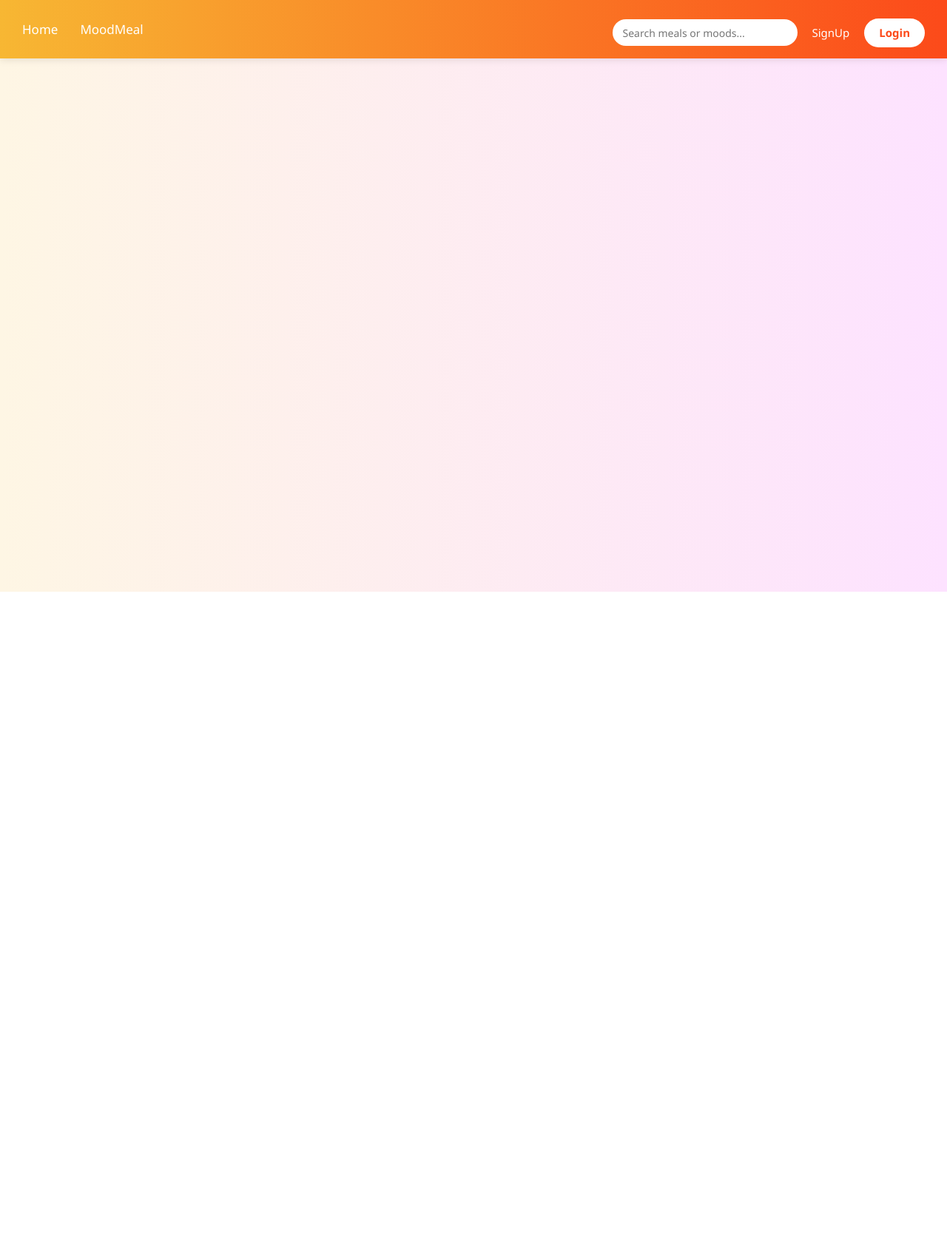
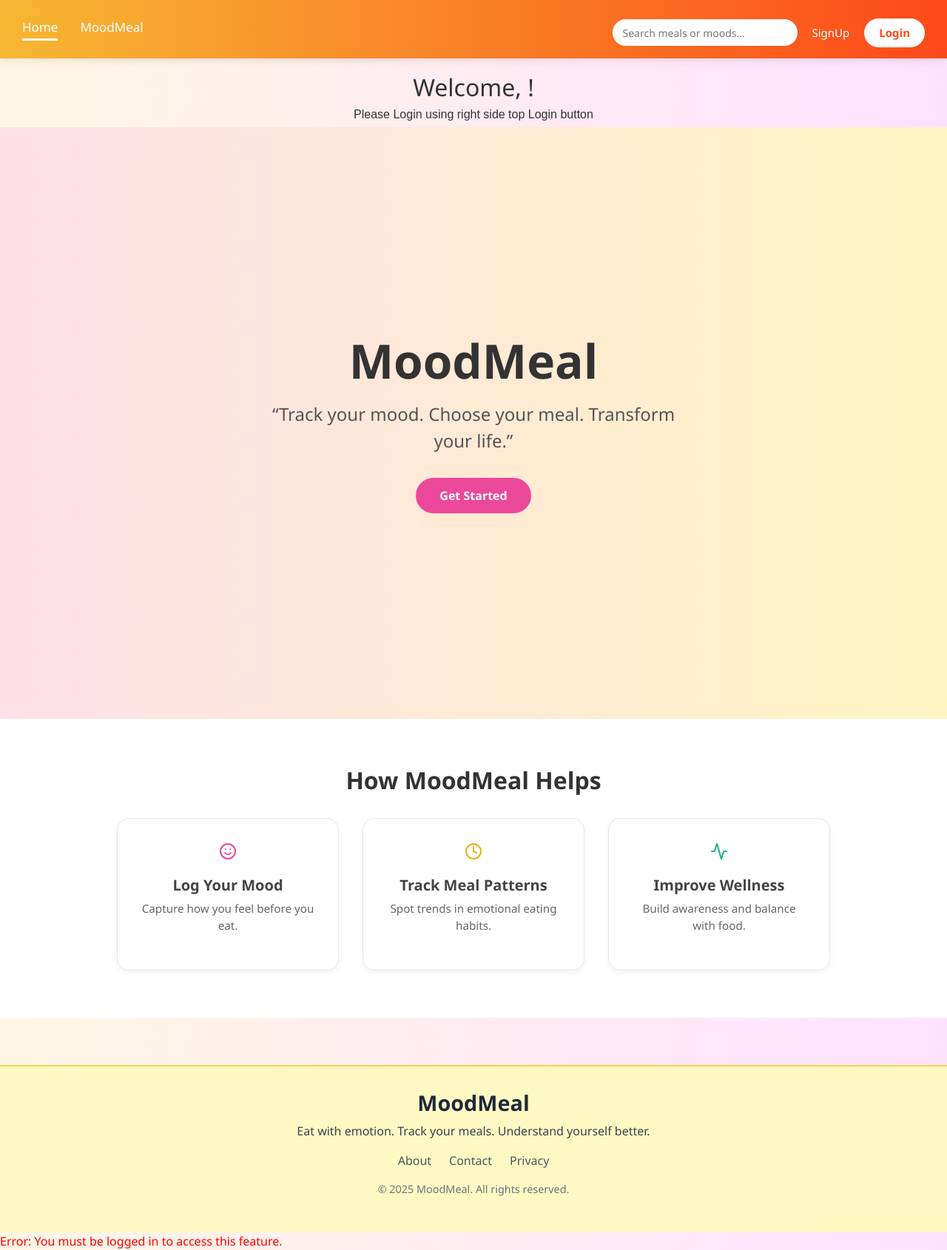
Before and after one commit to suhaas3/mood-meal, a React (Create React App) app: page / in a window 1280 px wide. Shown: the whole page at 74% size. Before the commit the page ends 800 px from the top, so only its background shows below. Built offline with nearby package versions, Linux system fonts and the light colour scheme.

Commit message:
isAuthenticate is implemented

```diff
--- a/src/App.js
+++ b/src/App.js
@@ -10,7 +10,7 @@ function App() {
       <Router>
         <Navbar/>
         <Routes>
-          <Route path="/home" element={<Home/>}/>
+          <Route path="/" element={<Home/>}/>
           <Route path="/moodmeal" element={<MoodMeal/>} />
         </Routes>
       </Router>
--- a/src/Components/Home/Home.js
+++ b/src/Components/Home/Home.js
@@ -11,6 +11,8 @@ function Home() {
   const navigate = useNavigate();
 
   const { userName } = useSelector((state) => state.auth.LoginUserDetails);
+  const {isAuthenticate } = useSelector((state) => state.auth);
+
 
   const openMoodForm = () => {
     setOpenMoodMealForm(prev => !prev);
@@ -24,6 +26,7 @@ function Home() {
           <h2 style={{ textAlign: 'center', marginTop: '20px', color: '#333' }}>
             Welcome, <span style={{ color: '#ff6600' }}>{userName}</span>!
           </h2>
+          <h2 style={{textAlign:"center",fontFamily: "arial",fontSize: "16px",color: "#333"}}>Please Login using right side top Login button</h2>
 
         </div>
         {/* Hero Section */}
@@ -57,7 +60,11 @@ function Home() {
         </section>
       </div>
       <FooterSection />
-      {openMoodMealForm && <MoodForm openMoodMealForm={openMoodMealForm} setOpenMoodMealForm={setOpenMoodMealForm} />}
+      {isAuthenticate ? (openMoodMealForm && <MoodForm openMoodMealForm={openMoodMealForm} setOpenMoodMealForm={setOpenMoodMealForm} />) : (
+  <div style={{ color: 'red' }}>Error: You must be logged in to access this feature.</div>
+) }
+
+       {/* {openMoodMealForm && <MoodForm openMoodMealForm={openMoodMealForm} setOpenMoodMealForm={setOpenMoodMealForm} />} */}
     </>
   );
 }
--- a/src/Components/Navbar/Navbar.js
+++ b/src/Components/Navbar/Navbar.js
@@ -17,7 +17,7 @@ function Navbar() {
   const dispatch = useDispatch();
 
   const links = [
-    { path: '/home', name: 'Home' },
+    { path: '/', name: 'Home' },
     { path: '/moodmeal', name: "MoodMeal" }
   ];
 
```
